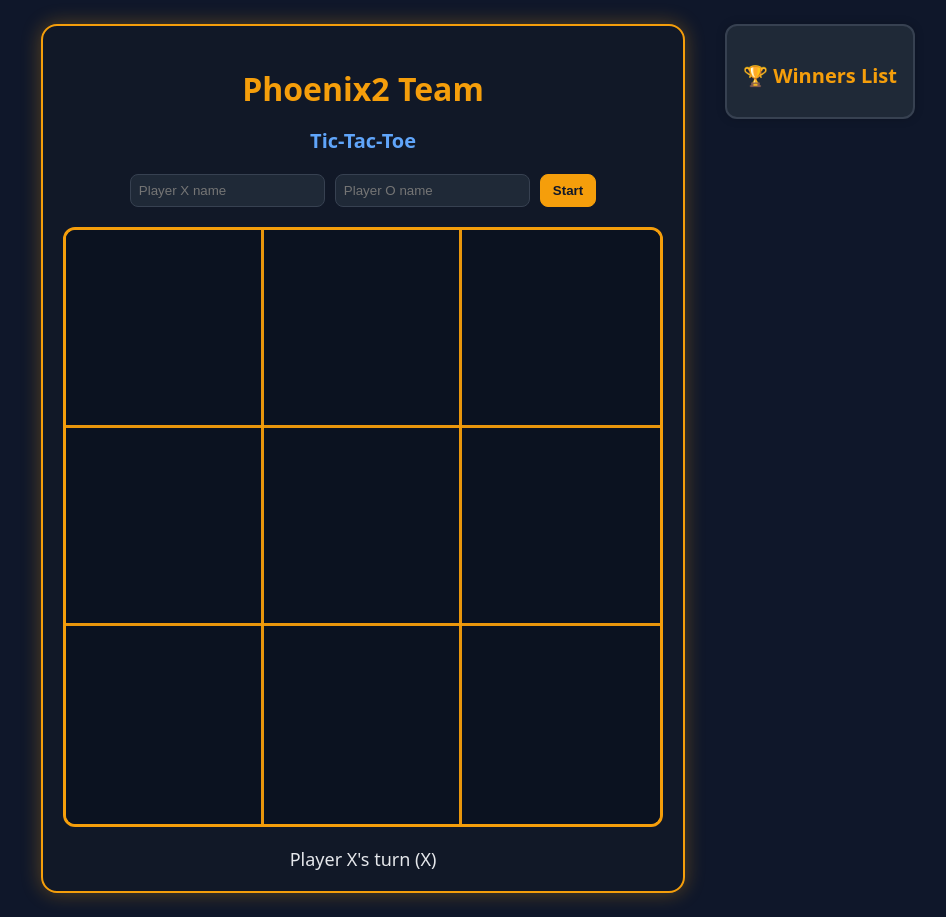
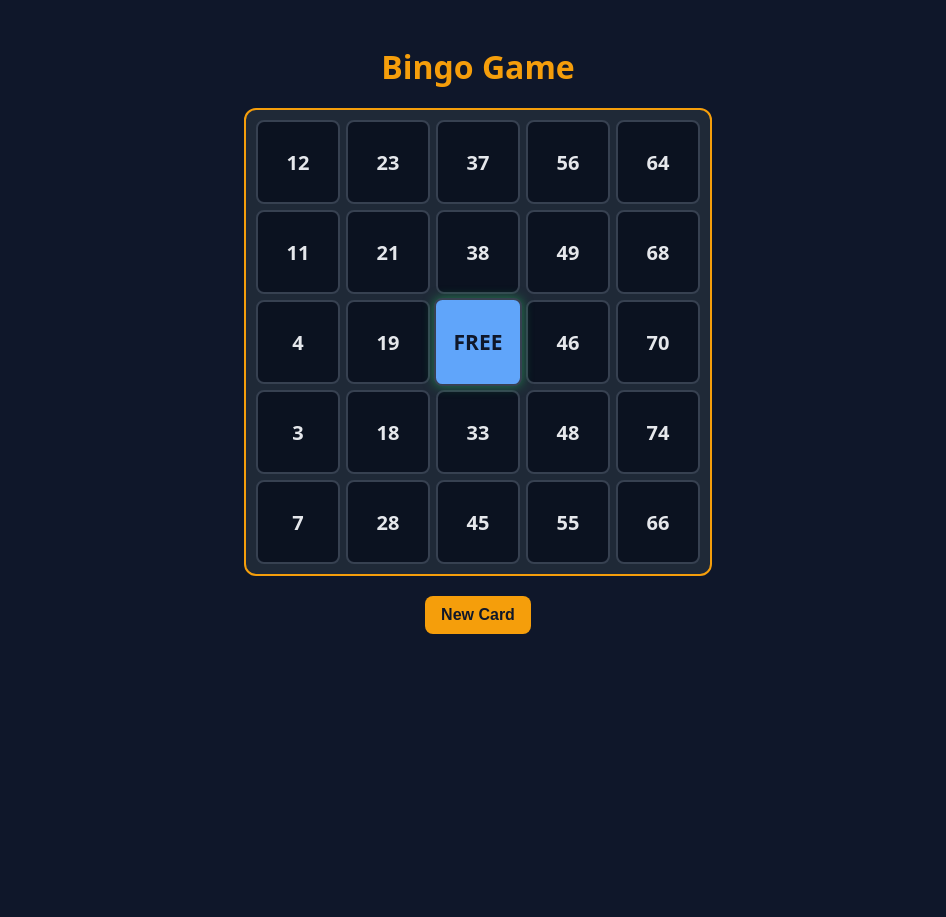
Before and after one commit to AyinapudiChaitanya/Invention, a plain HTML site: page index.html in a window 1280 px wide. Shown: the whole page, without its empty margins (162-1108 px from the left). After the commit the page ends 800 px from the top, so only its background shows below. Drawn offline with Linux system fonts and the light colour scheme.

Commit message:
Update index.html

```diff
--- a/index.html
+++ b/index.html
@@ -2,7 +2,7 @@
 <html lang="en">
 <head>
   <meta charset="UTF-8" />
-  <title>Phoenix2 Team – Tic-Tac-Toe</title>
+  <title>Phoenix2's Bingo Game</title>
   <meta name="viewport" content="width=device-width,initial-scale=1" />
   <style>
     body {
@@ -11,233 +11,110 @@
       background: #0f172a;
       color: #e5e7eb;
       display: flex;
-      justify-content: center;
-      align-items: flex-start;
-      min-height: 100vh;
+      flex-direction: column;
+      align-items: center;
       padding: 24px;
-      gap: 40px;
-    }
-    .app {
-      width: 100%;
-      max-width: 600px;
-      background: #111827;
-      border: 2px solid #f59e0b;
-      border-radius: 16px;
-      padding: 20px;
-      box-shadow: 0 0 20px #f59e0b55;
     }
     h1 {
       font-size: 32px;
-      font-weight: 800;
-      text-align: center;
-      margin-bottom: 10px;
       color: #f59e0b;
-    }
-    h2 {
-      font-size: 20px;
-      font-weight: 600;
-      text-align: center;
       margin-bottom: 20px;
-      color: #60a5fa;
     }
     .board {
       display: grid;
-      grid-template-columns: repeat(3, 1fr);
-      gap: 0;
-      border: 3px solid #f59e0b;
+      grid-template-columns: repeat(5, 1fr);
+      gap: 6px;
+      background: #1f2937;
+      padding: 10px;
       border-radius: 12px;
-      overflow: hidden;
+      border: 2px solid #f59e0b;
     }
     .cell {
-      aspect-ratio: 1;
-      display: grid;
-      place-items: center;
-      font-size: 48px;
-      font-weight: 800;
+      width: 80px;
+      height: 80px;
       background: #0b1220;
-      color: #e5e7eb;
-      border: none;
-      position: relative;
+      border: 2px solid #374151;
+      display: flex;
+      align-items: center;
+      justify-content: center;
+      font-size: 20px;
+      font-weight: bold;
+      border-radius: 8px;
       cursor: pointer;
+      transition: background 0.2s ease, transform 0.1s ease;
     }
-    .cell::after,
-    .cell::before {
-      content: '';
-      position: absolute;
-      background: #f59e0b;
-      opacity: 0.95;
+    .cell:hover {
+      background: #1e293b;
     }
-    .cell:nth-child(1)::after, .cell:nth-child(2)::after,
-    .cell:nth-child(4)::after, .cell:nth-child(5)::after,
-    .cell:nth-child(7)::after, .cell:nth-child(8)::after {
-      width: 3px; height: 100%; right: 0; top: 0;
+    .cell.marked {
+      background: #22c55e;
+      color: #0f172a;
+      box-shadow: 0 0 10px #22c55e88;
+      transform: scale(1.05);
     }
-    .cell:nth-child(1)::before, .cell:nth-child(2)::before, .cell:nth-child(3)::before,
-    .cell:nth-child(4)::before, .cell:nth-child(5)::before, .cell:nth-child(6)::before {
-      height: 3px; width: 100%; left: 0; bottom: 0;
-    }
-    .cell.X { color: #60a5fa; }
-    .cell.O { color: #22c55e; }
-    .cell.win {
-      color: #f59e0b;
-      background: #1f2937;
-      box-shadow: inset 0 0 0 2px #f59e0b55, 0 0 20px #f59e0b33;
-    }
-    .status {
-      margin-top: 20px;
-      text-align: center;
-      font-size: 18px;
-    }
-    .controls {
-      display: flex;
-      justify-content: center;
-      gap: 10px;
-      margin-bottom: 20px;
-    }
-    input {
-      padding: 8px;
-      border-radius: 8px;
-      border: 1px solid #374151;
-      background: #1f2937;
-      color: #e5e7eb;
+    .cell.free {
+      background: #60a5fa;
+      color: #0f172a;
+      cursor: default;
     }
     button {
-      padding: 8px 12px;
+      margin-top: 20px;
+      padding: 10px 16px;
+      font-size: 16px;
       border-radius: 8px;
-      border: 1px solid #f59e0b;
+      border: none;
       background: #f59e0b;
       color: #0f172a;
       font-weight: 600;
       cursor: pointer;
     }
-    .sidebar {
-      max-width: 300px;
-      background: #1f2937;
-      border: 2px solid #374151;
-      border-radius: 12px;
-      padding: 16px;
-      box-shadow: 0 0 10px #00000033;
-    }
-    .sidebar h3 {
-      font-size: 20px;
-      margin-bottom: 12px;
-      color: #f59e0b;
-      text-align: center;
-    }
-    .winner-entry {
-      padding: 6px 0;
-      border-bottom: 1px solid #374151;
-      font-size: 16px;
-    }
   </style>
 </head>
 <body>
-  <div class="app">
-    <h1>Phoenix2 Team</h1>
-    <h2>Tic-Tac-Toe</h2>
-
-    <div class="controls">
-      <input id="p1" type="text" placeholder="Player X name" />
-      <input id="p2" type="text" placeholder="Player O name" />
-      <button onclick="startGame()">Start</button>
-    </div>
-
-    <div id="board" class="board"></div>
-    <div id="status" class="status"></div>
-  </div>
-
-  <div class="sidebar">
-    <h3>🏆 Winners List</h3>
-    <div id="winners"></div>
-  </div>
+  <h1>Bingo Game</h1>
+  <div id="board" class="board"></div>
+  <button onclick="generateBoard()">New Card</button>
 
   <script>
-    let board = Array(9).fill(null);
-    let current = 'X';
-    let locked = false;
-    let names = { X: 'Player X', O: 'Player O' };
-    let winnersList = [];
+    const boardEl = document.getElementById('board');
 
-    const boardEl = document.getElementById('board');
-    const statusEl = document.getElementById('status');
-    const winnersEl = document.getElementById('winners');
+    function generateBoard() {
+      boardEl.innerHTML = '';
+      const columns = {
+        B: getUniqueNumbers(1, 15, 5),
+        I: getUniqueNumbers(16, 30, 5),
+        N: getUniqueNumbers(31, 45, 5),
+        G: getUniqueNumbers(46, 60, 5),
+        O: getUniqueNumbers(61, 75, 5)
+      };
 
-    function renderBoard() {
-      boardEl.innerHTML = '';
-      board.forEach((val, i) => {
-        const cell = document.createElement('div');
-        cell.className = 'cell';
-        cell.dataset.index = i;
-        cell.textContent = val ?? '';
-        if (val) cell.classList.add(val);
-        cell.onclick = () => handleClick(i);
-        boardEl.appendChild(cell);
-      });
-      updateStatus();
-    }
-
-    function handleClick(i) {
-      if (locked || board[i]) return;
-      board[i] = current;
-      const result = checkWinner();
-      if (result.winner) {
-        locked = true;
-        result.line.forEach(idx => boardEl.children[idx].classList.add('win'));
-        const winnerName = names[result.winner];
-        statusEl.textContent = `${winnerName} wins!`;
-        winnersList.push(winnerName);
-        updateWinners();
-      } else if (result.draw) {
-        locked = true;
-        statusEl.textContent = `It's a draw!`;
-        winnersList.push('Draw');
-        updateWinners();
-      } else {
-        current = current === 'X' ? 'O' : 'X';
-        renderBoard();
+      for (let row = 0; row < 5; row++) {
+        ['B', 'I', 'N', 'G', 'O'].forEach((col, colIndex) => {
+          const cell = document.createElement('div');
+          cell.className = 'cell';
+          let value = columns[col][row];
+          if (row === 2 && col === 'N') {
+            cell.textContent = 'FREE';
+            cell.classList.add('free', 'marked');
+          } else {
+            cell.textContent = value;
+            cell.onclick = () => cell.classList.toggle('marked');
+          }
+          boardEl.appendChild(cell);
+        });
       }
     }
 
-    function checkWinner() {
-      const lines = [
-        [0,1,2],[3,4,5],[6,7,8],
-        [0,3,6],[1,4,7],[2,5,8],
-        [0,4,8],[2,4,6]
-      ];
-      for (const line of lines) {
-        const [a,b,c] = line;
-        if (board[a] && board[a] === board[b] && board[a] === board[c]) {
-          return { winner: board[a], line };
-        }
+    function getUniqueNumbers(min, max, count) {
+      const nums = [];
+      while (nums.length < count) {
+        const num = Math.floor(Math.random() * (max - min + 1)) + min;
+        if (!nums.includes(num)) nums.push(num);
       }
-      if (board.every(Boolean)) return { draw: true };
-      return {};
+      return nums;
     }
 
-    function updateStatus() {
-      statusEl.textContent = `${names[current]}'s turn (${current})`;
-    }
-
-    function updateWinners() {
-      winnersEl.innerHTML = '';
-      winnersList.forEach((name, index) => {
-        const entry = document.createElement('div');
-        entry.className = 'winner-entry';
-        entry.textContent = `${index + 1}. ${name}`;
-        winnersEl.appendChild(entry);
-      });
-    }
-
-    function startGame() {
-      names.X = document.getElementById('p1').value || 'Player X';
-      names.O = document.getElementById('p2').value || 'Player O';
-      board = Array(9).fill(null);
-      current = 'X';
-      locked = false;
-      renderBoard();
-    }
-
-    startGame();
+    generateBoard();
   </script>
 </body>
 </html>
```
